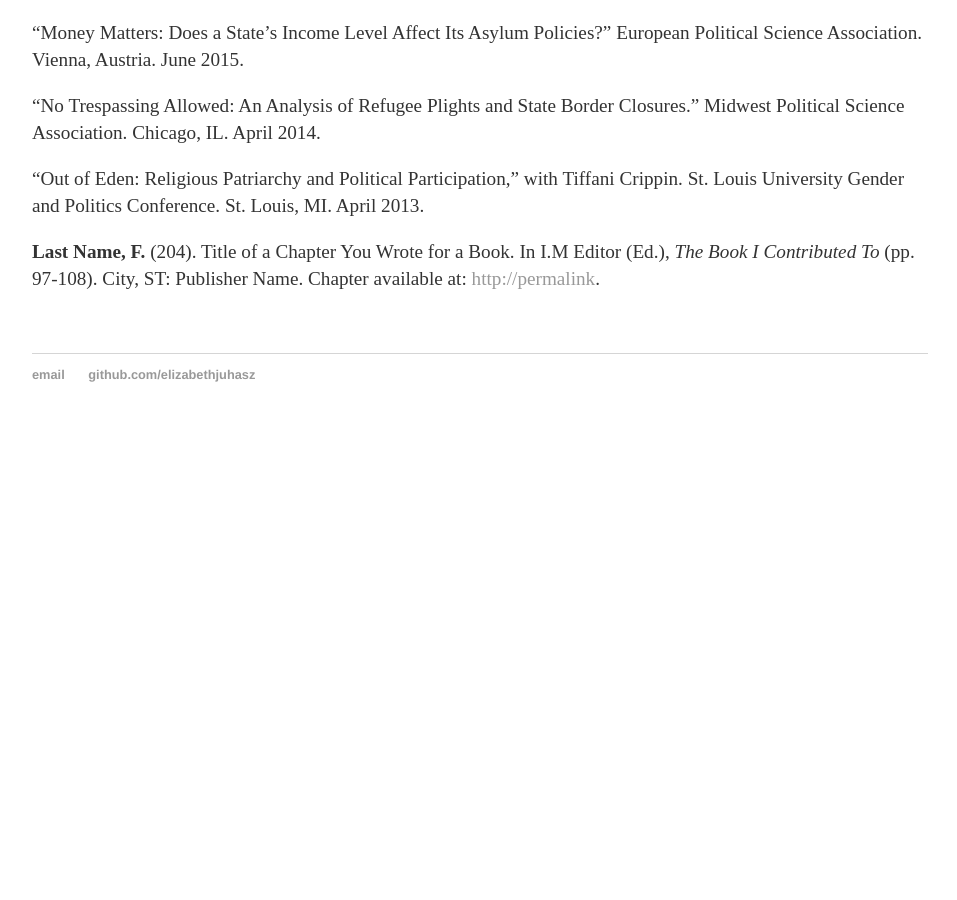
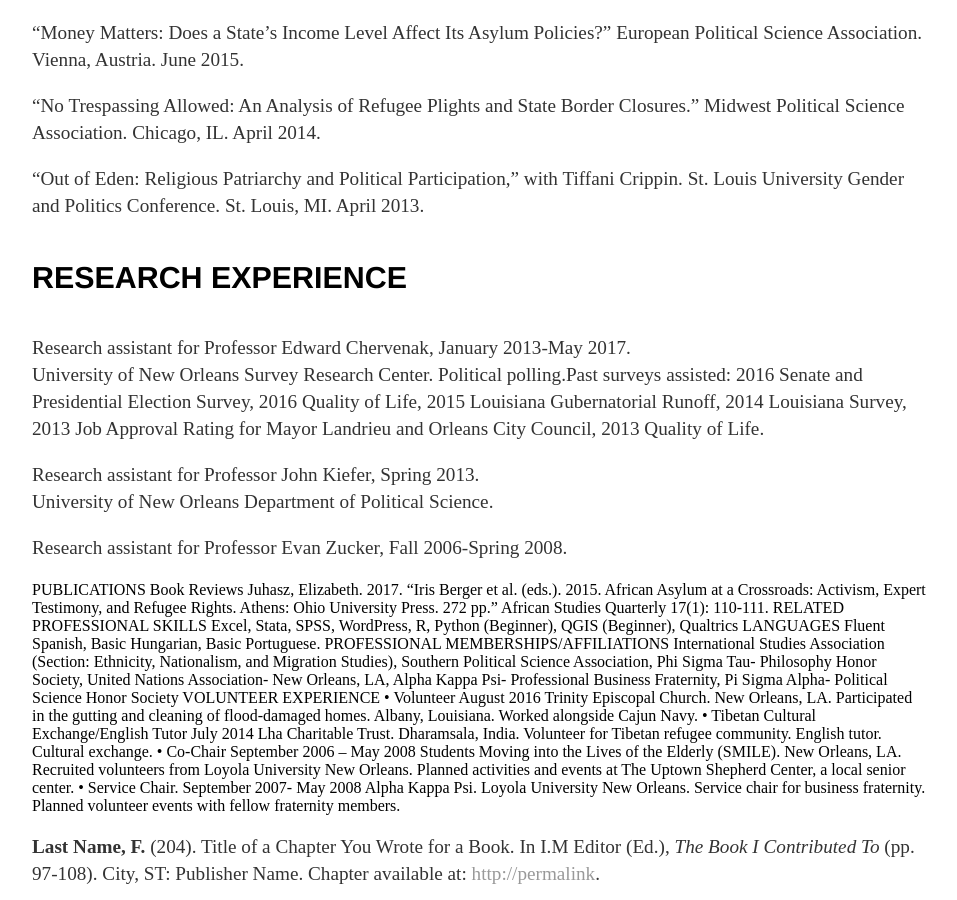
Before and after one commit to elizabethjuhasz/elizabethjuhasz.github.io, a Jekyll site: the page built from cv/index.html, in a window 1280 px wide and 900 px high, scrolled down 1085 px. Shown: the whole window, without its empty margins (160-1117 px from the left). Built offline with Jekyll 4.4.1, drawn with Linux system fonts in a browser that asks for light colours; before the commit the page ends 1529 px from its top, so only the background shows below that.

Commit message:
Update index.html

```diff
--- a/cv/index.html
+++ b/cv/index.html
@@ -30,6 +30,54 @@ title: CV
 				<p>“No Trespassing Allowed: An Analysis of Refugee Plights and State Border Closures.” Midwest Political Science Association. Chicago, IL. April 2014.</p>
 				<p>“Out of Eden: Religious Patriarchy and Political Participation,” with Tiffani Crippin.  St. Louis University Gender and Politics Conference. St. Louis, MI. April 2013.</p>
 
+				<h4>RESEARCH EXPERIENCE</h4>
+				<p>Research assistant for Professor Edward Chervenak, January 2013-May 2017.</br>
+				University of New Orleans Survey Research Center. Political polling.Past surveys assisted: 2016 Senate and Presidential Election Survey, 2016 Quality of Life, 2015 Louisiana Gubernatorial Runoff, 2014 Louisiana Survey, 2013 Job Approval Rating for Mayor Landrieu and Orleans City Council,
+				2013 Quality of Life.</p>
+				<p>Research assistant for Professor John Kiefer, Spring 2013.</br>
+				University of New Orleans Department of Political Science.</p>
+
+				<p>Research assistant for Professor Evan Zucker, Fall 2006-Spring 2008.</p>
+
+PUBLICATIONS
+
+Book Reviews
+Juhasz, Elizabeth. 2017.  “Iris Berger et al. (eds.). 2015. African Asylum at a Crossroads: Activism, Expert Testimony, and Refugee Rights. Athens: Ohio University Press. 272 pp.” African Studies Quarterly 17(1): 110-111.
+
+
+RELATED PROFESSIONAL SKILLS
+
+Excel, Stata, SPSS, WordPress, R, Python (Beginner), QGIS (Beginner), Qualtrics
+
+LANGUAGES
+
+Fluent Spanish, Basic Hungarian, Basic Portuguese.
+
+PROFESSIONAL MEMBERSHIPS/AFFILIATIONS
+
+International Studies Association (Section:  Ethnicity, Nationalism, and Migration Studies), Southern Political Science Association, Phi Sigma Tau- Philosophy Honor Society, United Nations Association- New Orleans, LA, Alpha Kappa Psi- Professional Business Fraternity, Pi Sigma Alpha- Political Science Honor Society
+
+VOLUNTEER EXPERIENCE
+•	Volunteer August 2016
+Trinity Episcopal Church. New Orleans, LA.
+Participated in the gutting and cleaning of flood-damaged homes. Albany, Louisiana. Worked alongside Cajun Navy.
+
+•	Tibetan Cultural Exchange/English Tutor July 2014
+Lha Charitable Trust. Dharamsala, India.
+Volunteer for Tibetan refugee community.  English tutor. Cultural exchange.
+
+•	Co-Chair September 2006 – May 2008
+Students Moving into the Lives of the Elderly (SMILE). New Orleans, LA.
+Recruited volunteers from Loyola University New Orleans. Planned activities and events at The Uptown Shepherd Center, a local senior center.
+
+•	Service Chair. September 2007- May 2008
+Alpha Kappa Psi.  Loyola University New Orleans.
+Service chair for business fraternity.  Planned volunteer events with fellow fraternity members.
+
+
+
+
+
 
 
 
```
